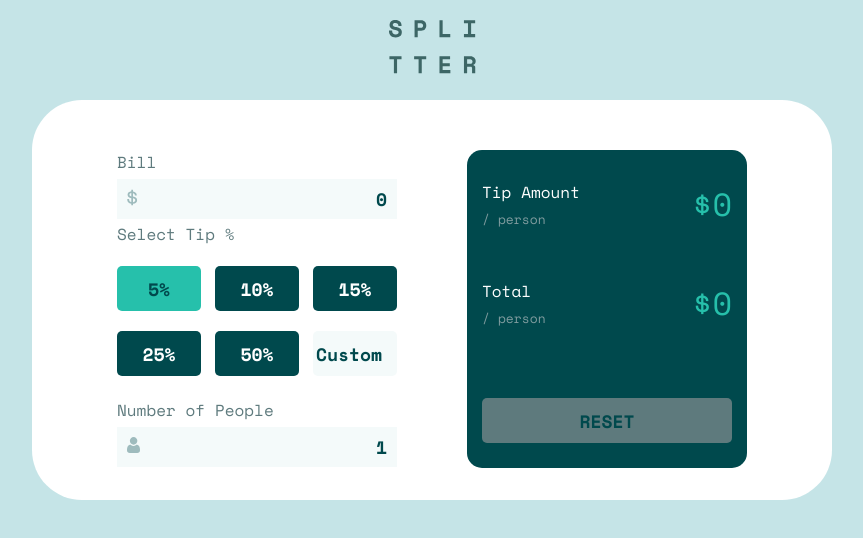
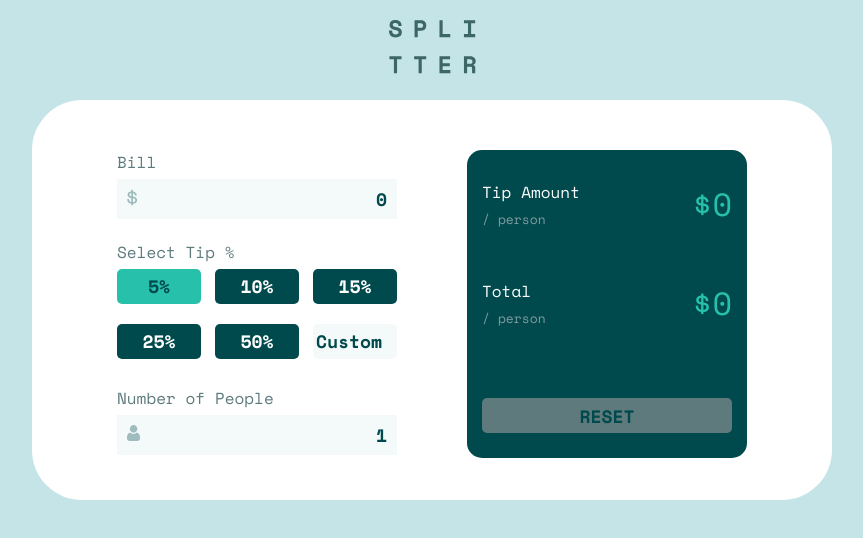
Before and after one commit to cjislegit/tip_calculator, a React (Create React App) app: page / in a window 1280 px wide. Shown: the top 538 px of the page, without its empty margins (208-1071 px from the left). Built offline with nearby package versions, Linux system fonts and the light colour scheme.

Commit message:
Reduced height for buttions in tip container and adding margin between bill and tip component

```diff
--- a/src/SelectTip.module.css
+++ b/src/SelectTip.module.css
@@ -8,7 +8,7 @@
 
 .selectTipLabel {
   align-self: flex-start;
-  margin-bottom: 20px;
+  margin-bottom: 5px;
 }
 
 .selectTipContainer {
@@ -61,11 +61,12 @@ button {
   .selectTip {
     grid-column-start: 1;
     justify-self: center;
-    margin-top: 0;
+    margin-top: 10px;
   }
 
   .selectTipContainer input,
   button {
     width: 30%;
+    height: 35px;
   }
 }
```
